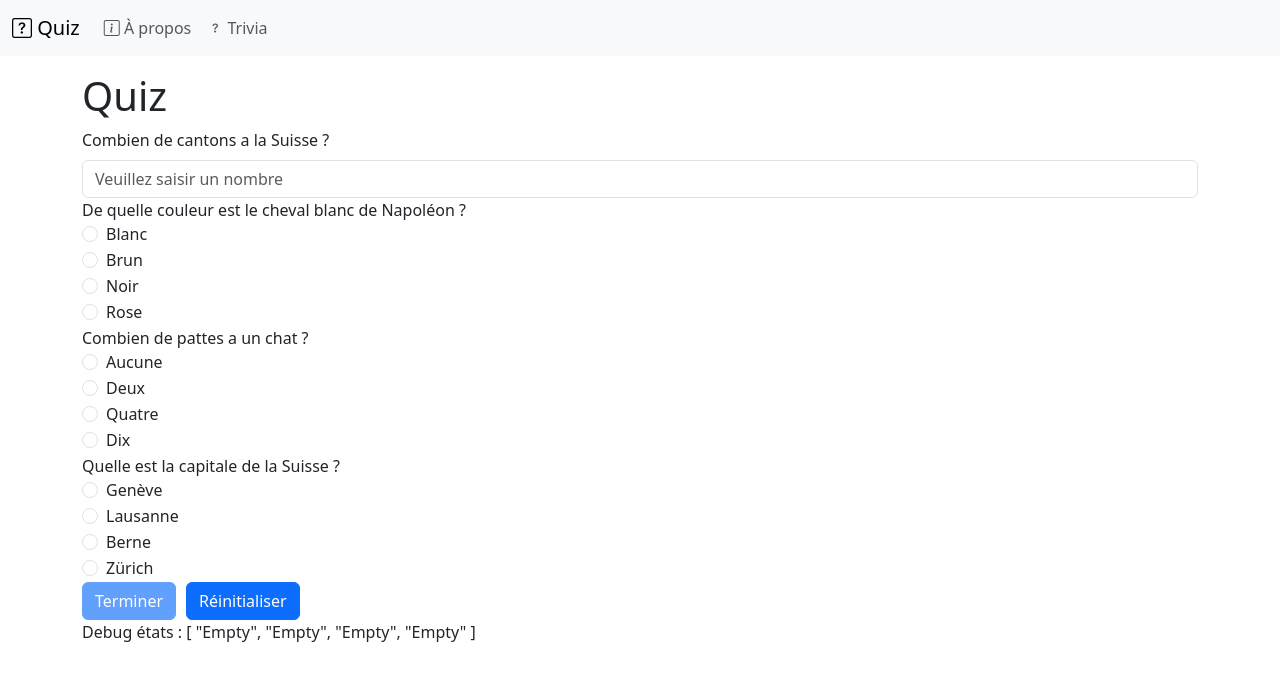
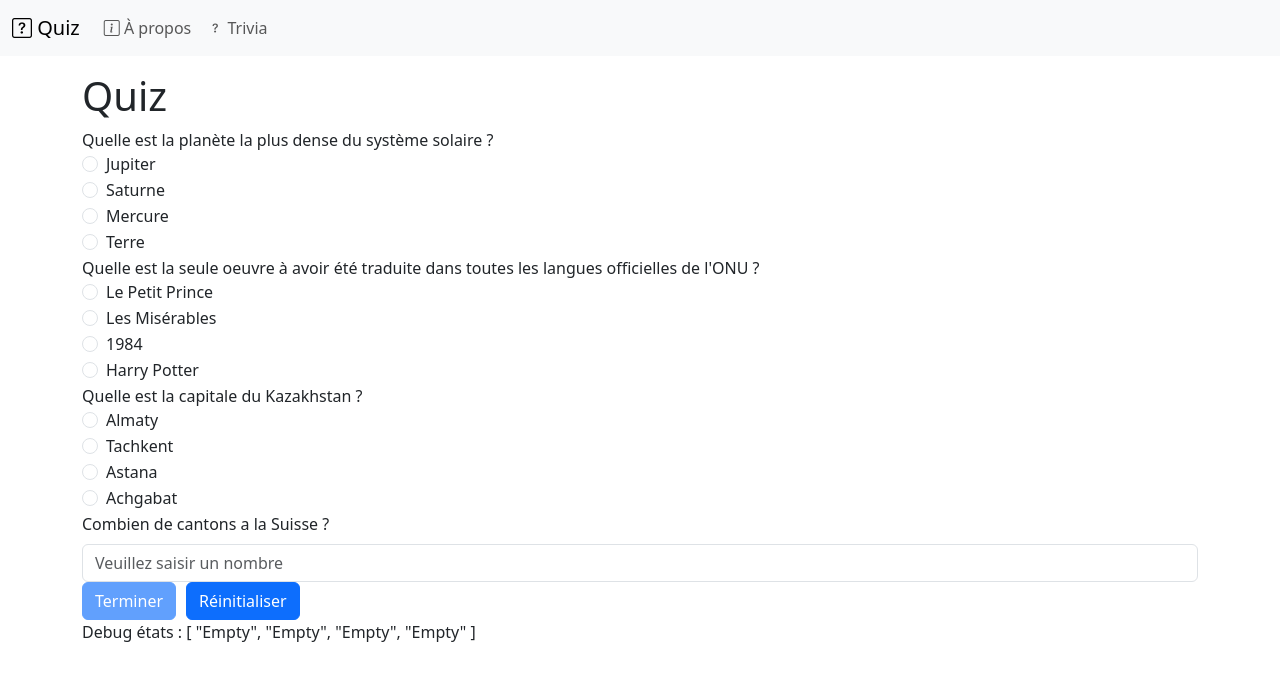
Before and after one commit to hepl-bs21inf5/sem07-project-morinonovorra, a Vue app: page / in a window 1280 px wide. Shown: the top 680 px of the page. Built offline with nearby package versions, Linux system fonts and the light colour scheme.

Commit message:
avancement

```diff
--- a/src/components/QuizForm.vue
+++ b/src/components/QuizForm.vue
@@ -4,10 +4,10 @@
 import QuestionRadio from '@/components/QuestionRadio.vue'
 import QuestionText from '@/components/QuestionText.vue'
 
-const cheval = ref<string | null>(null)
-const pattes = ref<string | null>(null)
+const planete = ref<string | null>(null)
+const oeuvre = ref<string | null>(null)
 const capitale = ref<string | null>(null)
-const reponse = ref<string | null>(null)
+const pi = ref<string | null>(null)
 //const correctAnswers = ref<boolean[]>([])
 //const score = computed<number>(() => correctAnswers.value.filter((value) => value).length)
 //const totalScore = computed<number>(() => correctAnswers.value.length)
@@ -80,65 +80,67 @@
 
 <template>
   <form @submit="submit">
-    <QuestionText
-      id="reponse"
+    <QuestionRadio
+      id="planete"
       v-model="questionStates[0]"
-      text="Combien de cantons a la Suisse ?"
-      placeholder="Veuillez saisir un nombre"
-      answer="26"
-      answer-detail="La Suisse a vingt-six cantons."
+      text="Quelle est la planète la plus dense du système solaire ?"
+      :options="[
+        { value: 'jupiter', text: 'Jupiter' },
+        { value: 'saturne', text: 'Saturne' },
+        { value: 'mercure', text: 'Mercure' },
+        { value: 'terre', text: 'Terre' },
+      ]"
+      answer="terre"
+      answer-detail="Vrai ! La Terre est la planète la plus dense du système solaire, avec une densité moyenne d'environ 5,52 g/cm3."
     />
   </form>
   <form @submit="submit">
     <QuestionRadio
-      id="cheval"
+      id="oeuvre"
       v-model="questionStates[1]"
-      text="De quelle couleur est le cheval blanc de Napoléon ?"
+      text="Quelle est la seule oeuvre à avoir été traduite dans toutes les langues officielles de l'ONU ?"
       :options="[
-        { value: 'blanc', text: 'Blanc' },
-        { value: 'brun', text: 'Brun' },
-        { value: 'noir', text: 'Noir' },
-        { value: 'rose', text: 'Rose' },
+        { value: 'le petit prince', text: 'Le Petit Prince' },
+        { value: 'les misérables', text: 'Les Misérables' },
+        { value: '1984', text: '1984' },
+        { value: 'harry potter', text: 'Harry Potter' },
       ]"
-      answer="blanc"
-      answer-detail="La réponse est dans la question."
-    />
-  </form>
-  <form @submit="submit">
-    <QuestionRadio
-      id="pattes"
-      v-model="questionStates[2]"
-      text="Combien de pattes a un chat ?"
-      :options="[
-        { value: 'aucune', text: 'Aucune' },
-        { value: 'deux', text: 'Deux' },
-        { value: 'quatre', text: 'Quatre' },
-        { value: 'dix', text: 'Dix' },
-      ]"
-      answer="quatre"
-      answer-detail="Le chat a quatre pattes."
+      answer="le petit prince"
+      answer-detail="Vrai ! 'Le Petit Prince' d'Antoine de Saint-Exupéry a été traduit dans toutes les langues officielles de l'ONU."
     />
   </form>
   <form @submit="submit">
     <QuestionRadio
       id="capitale"
+      v-model="questionStates[2]"
+      text="Quelle est la capitale du Kazakhstan ?"
+      :options="[
+        { value: 'almaty', text: 'Almaty' },
+        { value: 'tachkent', text: 'Tachkent' },
+        { value: 'astana', text: 'Astana' },
+        { value: 'achgabat', text: 'Achgabat' },
+      ]"
+      answer="astana"
+      answer-detail="Vrai ! La capitale du Kazakhstan est Astana."
+    />
+  </form>
+  <form @submit="submit">
+    <QuestionText
+      id="pi"
       v-model="questionStates[3]"
-      text="Quelle est la capitale de la Suisse ?"
-      :options="[
-        { value: 'geneve', text: 'Genève' },
-        { value: 'lausanne', text: 'Lausanne' },
-        { value: 'berne', text: 'Berne' },
-        { value: 'zurich', text: 'Zürich' },
-      ]"
-      answer="berne"
-      answer-detail="Berne est la capitale de la Suisse."
+      text="Quelles sont les 10 premières décimales de pi ?"
+      placeholder="Veuillez saisir un nombre"
+      answer="14159265"
+      answer-detail="Les 10 premières décimales de pi sont : 3, 1415 92 6535."
     />
-    <button class="btn btn-primary" :class="{ disabled: !filled }" type="submit">Terminer</button>
-    <button class="btn btn-secondary" @click="reset">Réinitialiser</button>
+  </form>
 
-    <div v-if="submitted">Score : {{ score }} / {{ totalScore }}</div>
-    <div>Debug états : {{ questionStates }}</div>
-  </form>
+  <button class="btn btn-primary" :class="{ disabled: !filled }" type="submit">Terminer</button>
+
+  <button class="btn btn-secondary" @click="reset">Réinitialiser</button>
+
+  <div v-if="submitted">Score : {{ score }} / {{ totalScore }}</div>
+  <div>Debug états : {{ questionStates }}</div>
 </template>
 
 <!--
```
